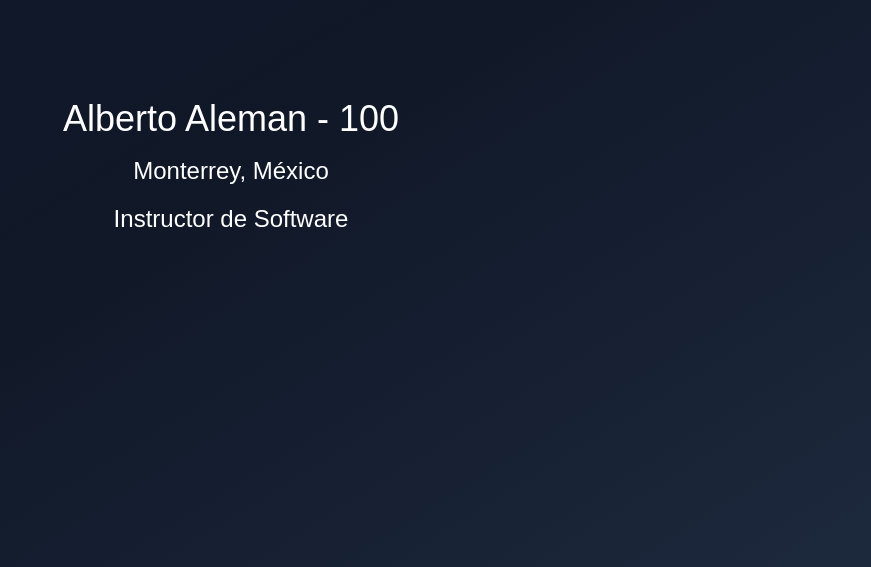
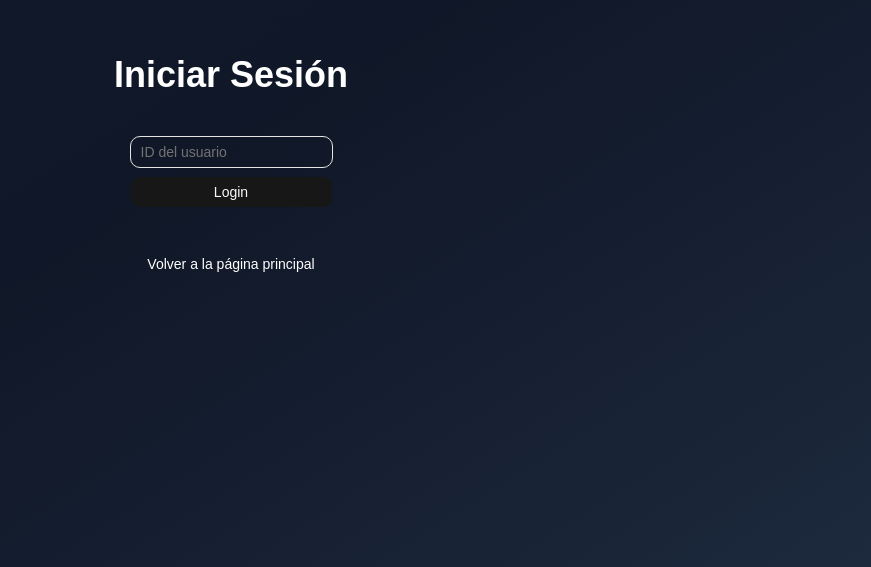
Before and after one commit to albertoaler/04-hooks-app, a React (Vite) app: page /login in a window 1280 px wide. Shown: the part 233-800 px from the top of the page, without its empty margins (409-1280 px from the left). Built offline with nearby package versions, Linux system fonts and the light colour scheme.

Commit message:
feat: add routing with react-router and create ProfessionalApp, AboutPage, LoginPage, and ProfilePage components

```diff
--- a/package.json
+++ b/package.json
@@ -19,6 +19,7 @@
     "radix-ui": "^1.4.3",
     "react": "^19.2.4",
     "react-dom": "^19.2.4",
+    "react-router": "^7.17.0",
     "shadcn": "^4.6.0",
     "sonner": "^2.0.7",
     "tailwind-merge": "^3.5.0",
--- /dev/null
+++ b/src/09-useContext/ProfessionalApp.tsx
@@ -0,0 +1,10 @@
+import { RouterProvider } from "react-router";
+import { appRouter } from "./router/app.router";
+
+export const ProfessionalApp = () => {
+  return (
+    <div className="bg-gradient">
+      <RouterProvider router={appRouter} />
+    </div>
+  );
+};
--- /dev/null
+++ b/src/09-useContext/pages/about/AboutPage.tsx
@@ -0,0 +1,14 @@
+import { Link } from "react-router";
+
+export const AboutPage = () => {
+  return (
+    <div className="flex flex-col items-center justify-center">
+      <h1 className="text-4xl font-bold">Página sobre nosotros</h1>
+      <hr />
+      <div className="flex flex-col gap-2">
+        <Link to="/profile" className="hover:text-blue-500 underline text-2xl">Perfil</Link>
+        <Link to="/login" className="hover:text-blue-500 underline text-2xl">Iniciar Sesión</Link>
+      </div>
+    </div>
+  );
+};
--- /dev/null
+++ b/src/09-useContext/pages/auth/LoginPage.tsx
@@ -0,0 +1,21 @@
+import { Button } from "@/components/ui/button";
+import { Input } from "@/components/ui/input";
+import { Link } from "react-router";
+
+export const LoginPage = () => {
+  return (
+    <div className="flex flex-col items-center">
+      <h1 className="text-4xl font-bold">Iniciar Sesión</h1>
+      <hr />
+
+      <form className="flex flex-col gap-2 my-10">
+        <Input type="number" placeholder="ID del usuario" />
+        <Button type="submit">Login</Button>
+      </form>
+
+      <Link to="/">
+        <Button variant="ghost">Volver a la página principal</Button>
+      </Link>
+    </div>
+  );
+};
--- /dev/null
+++ b/src/09-useContext/pages/profile/ProfilePage.tsx
@@ -0,0 +1,14 @@
+import { Button } from "@/components/ui/button";
+
+export const ProfilePage = () => {
+  return (
+    <div className="flex flex-col items-center justify-center">
+      <h1 className="text-4xl">Perfil del usuario</h1>
+      <hr />
+      <pre className="my-4">
+        {JSON.stringify({}, null, 2)}
+      </pre>
+      <Button variant="destructive">Salir</Button>
+    </div>
+  );
+};
--- /dev/null
+++ b/src/09-useContext/router/app.router.tsx
@@ -0,0 +1,23 @@
+import { createBrowserRouter, Navigate } from "react-router";
+import { AboutPage } from "../pages/about/AboutPage";
+import { ProfilePage } from "../pages/profile/ProfilePage";
+import { LoginPage } from "../pages/auth/LoginPage";
+
+export const appRouter = createBrowserRouter([
+  {
+    path: "/",
+    element: <AboutPage />,
+  },
+  {
+    path: "/profile",
+    element: <ProfilePage />,
+  },
+  {
+    path: "/login",
+    element: <LoginPage />,
+  },
+  {
+    path: '*',
+    element: <Navigate to='/' />
+  }
+]);
--- a/src/components/ui/button.tsx
+++ b/src/components/ui/button.tsx
@@ -1,11 +1,11 @@
-import * as React from "react"
-import { cva, type VariantProps } from "class-variance-authority"
-import { Slot } from "radix-ui"
+import * as React from "react";
+import { cva, type VariantProps } from "class-variance-authority";
+import { Slot } from "radix-ui";
 
-import { cn } from "@/lib/utils"
+import { cn } from "@/lib/utils";
 
 const buttonVariants = cva(
-  "group/button inline-flex shrink-0 items-center justify-center rounded-lg border border-transparent bg-clip-padding text-sm font-medium whitespace-nowrap transition-all outline-none select-none focus-visible:border-ring focus-visible:ring-3 focus-visible:ring-ring/50 active:not-aria-[haspopup]:translate-y-px disabled:pointer-events-none disabled:opacity-50 aria-invalid:border-destructive aria-invalid:ring-3 aria-invalid:ring-destructive/20 dark:aria-invalid:border-destructive/50 dark:aria-invalid:ring-destructive/40 [&_svg]:pointer-events-none [&_svg]:shrink-0 [&_svg:not([class*='size-'])]:size-4",
+  "group/button inline-flex cursor-pointer shrink-0 items-center justify-center rounded-lg border border-transparent bg-clip-padding text-sm font-medium whitespace-nowrap transition-all outline-none select-none focus-visible:border-ring focus-visible:ring-3 focus-visible:ring-ring/50 active:not-aria-[haspopup]:translate-y-px disabled:pointer-events-none disabled:opacity-50 aria-invalid:border-destructive aria-invalid:ring-3 aria-invalid:ring-destructive/20 dark:aria-invalid:border-destructive/50 dark:aria-invalid:ring-destructive/40 [&_svg]:pointer-events-none [&_svg]:shrink-0 [&_svg:not([class*='size-'])]:size-4",
   {
     variants: {
       variant: {
@@ -39,7 +39,7 @@
       size: "default",
     },
   }
-)
+);
 
 function Button({
   className,
@@ -49,9 +49,9 @@
   ...props
 }: React.ComponentProps<"button"> &
   VariantProps<typeof buttonVariants> & {
-    asChild?: boolean
+    asChild?: boolean;
   }) {
-  const Comp = asChild ? Slot.Root : "button"
+  const Comp = asChild ? Slot.Root : "button";
 
   return (
     <Comp
@@ -61,7 +61,7 @@
       className={cn(buttonVariants({ variant, size, className }))}
       {...props}
     />
-  )
+  );
 }
 
-export { Button, buttonVariants }
+export { Button, buttonVariants };
--- a/src/main.tsx
+++ b/src/main.tsx
@@ -14,8 +14,9 @@
 // import { MemoHook } from './06-memos/MemoHook';
 // import { MemoCounter } from './06-memos/MemoCounter';
 // import { InstagromApp } from './07-useOptimistic/InstagromApp';
-import { ClientInformation } from './08-use-suspense/ClientInformation';
-import { getUserAction } from './08-use-suspense/api/get-user.action';
+// import { ClientInformation } from './08-use-suspense/ClientInformation';
+// import { getUserAction } from './08-use-suspense/api/get-user.action';
+import { ProfessionalApp } from './09-useContext/ProfessionalApp';
 
 import './index.css';
 
@@ -33,12 +34,13 @@
     {/* <MemoHook /> */}
     {/* <MemoCounter /> */}
     {/* <InstagromApp /> */}
-    <Suspense fallback={(
+    {/* <Suspense fallback={(
       <div className='bg-gradient flex flex-col'>
         <h2 className='text-3xl'>Cargando...</h2>
       </div>
     )}>
       <ClientInformation getUser={getUserAction(100)} />
-    </Suspense>
+    </Suspense> */}
+    <ProfessionalApp />
   </StrictMode>,
 );
--- a/tsconfig.json
+++ b/tsconfig.json
@@ -9,7 +9,6 @@
     }
   ],
   "compilerOptions": {
-    "baseUrl": ".",
     "paths": {
       "@/*": [
         "./src/*"
```
Also changed, not shown: 1 other file (tests, documents, lock files or other folders).
